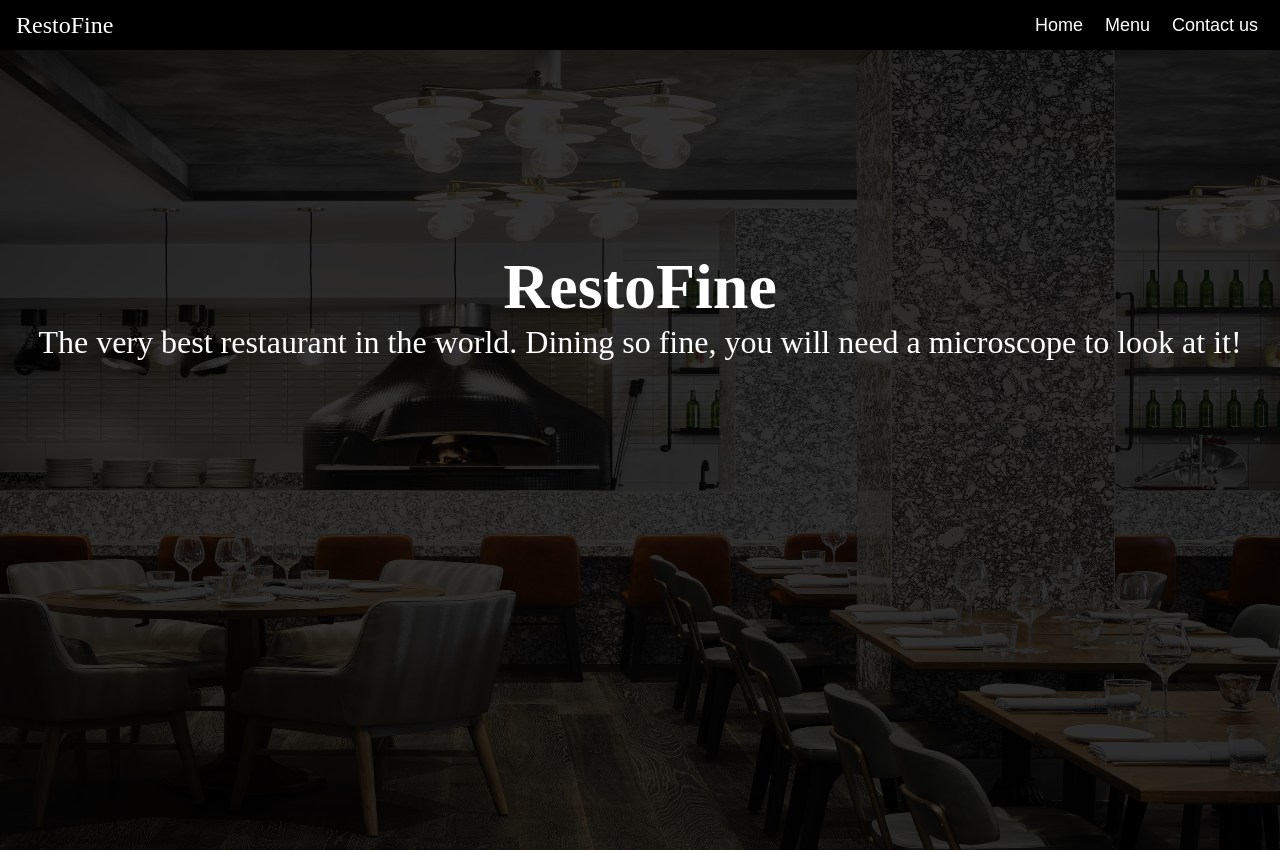
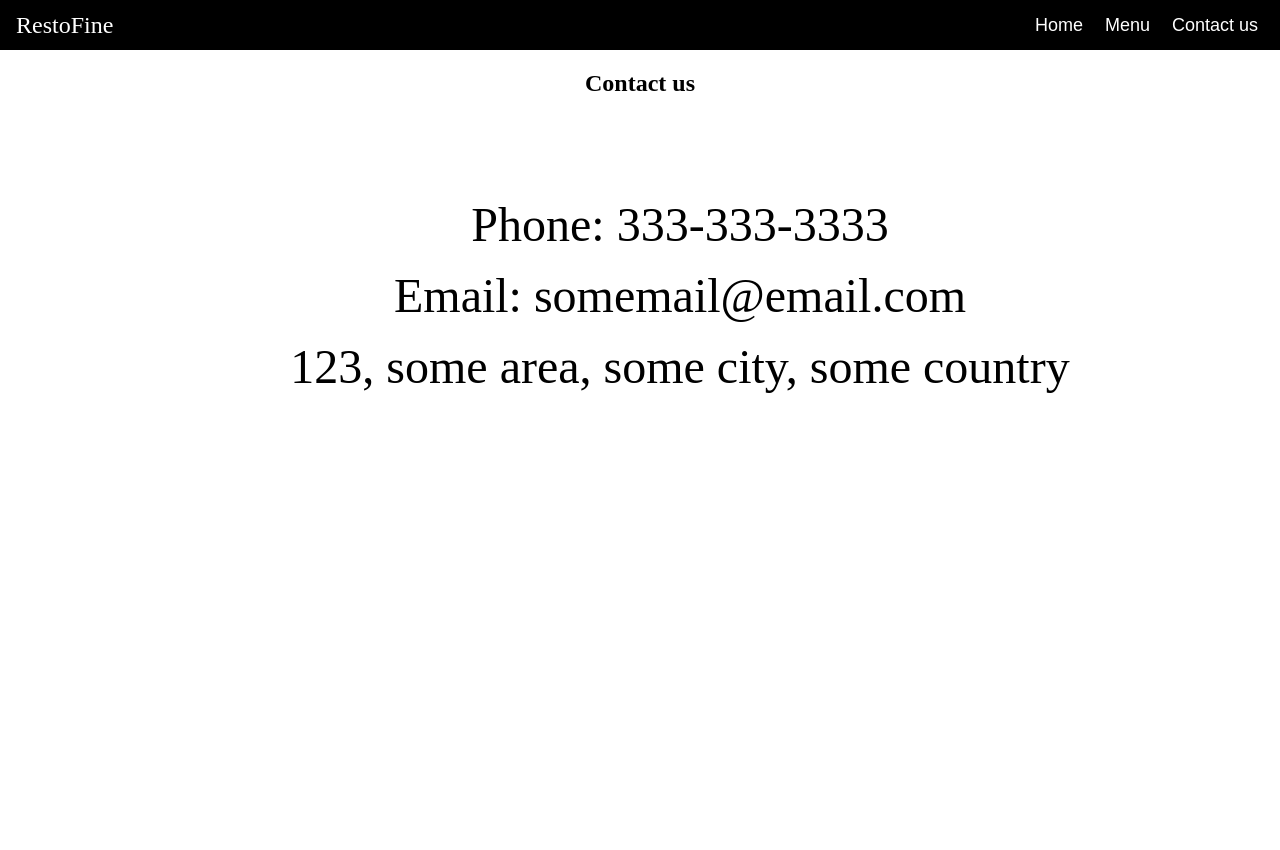
Before and after one commit to pritalb/odin-restaurant-page, a website built with webpack: page dist/index.html in a window 1280 px wide. Built offline with nearby package versions, Linux system fonts and the light colour scheme.

Commit message:
added styling to contact page

```diff
--- a/src/contact.js
+++ b/src/contact.js
@@ -4,7 +4,7 @@ function createContactPage() {
     container.className = 'page';
 
     let heading = document.createElement('h2');
-    heading.className = 'page-heading';
+    heading.className = 'page-heading contact-page-heading';
     heading.innerText = 'Contact us';
 
     let phone = document.createElement('div');
--- a/src/home.js
+++ b/src/home.js
@@ -6,7 +6,7 @@ function createHomePage () {
     container.className = 'page';
 
     let title = document.createElement('div');
-    title.className = 'page-heading home-page-heading';
+    title.className = 'home-page-heading';
     title.innerText = 'RestoFine';
 
     let info = document.createElement('div');
--- a/src/index.js
+++ b/src/index.js
@@ -42,5 +42,5 @@ function main() {
 }
 document.addEventListener('DOMContentLoaded', () => {
     main();
-    toggleTabs('home-page');
+    toggleTabs('contact-page');
 })
--- a/src/styles.css
+++ b/src/styles.css
@@ -73,3 +73,13 @@ body {
 #home-page {
     color: white;
 }
+
+.contact-page-item {
+    font-size: 48px;
+    padding-left: 80px;
+    margin-bottom: 16px;
+}
+
+.contact-page-heading {
+    margin-bottom: 100px;
+}
```
Also changed, not shown: dist/main.js.
